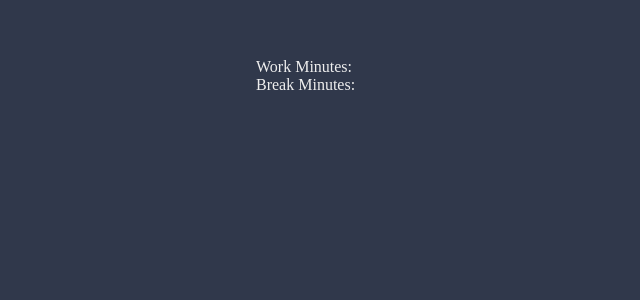
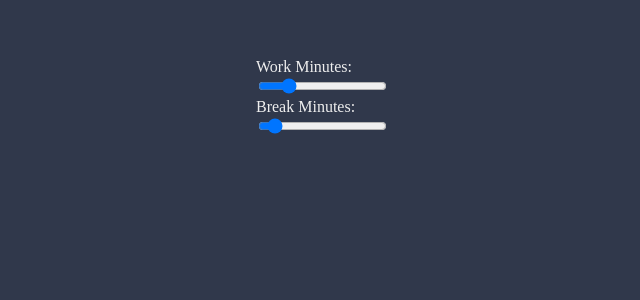
Before and after one commit to Osmosae/Pomodoro, a React (Vite) app: page / in a window 1280 px wide. Shown: the top 300 px of the page, without its empty margins (214-854 px from the left). Built offline with nearby package versions, Linux system fonts and the light colour scheme.

Commit message:
implemented sliders

```diff
--- a/src/App.jsx
+++ b/src/App.jsx
@@ -1,9 +1,21 @@
 import Settings from "./features/Settings"
+import SettingsContext from "./features/SettingsContext"
 import Timer from "./features/Timer"
 import { useState } from "react"
 const App = () => {
     const [showSettings, setShowSettings] = useState(true)
-    return <main>{showSettings ? <Settings /> : <Timer />}</main>
+    return (
+        <main>
+            <SettingsContext.Provider
+                value={{
+                    workMinutes: 25,
+                    breakMinutes: 10,
+                }}
+            >
+                {showSettings ? <Settings /> : <Timer />}
+            </SettingsContext.Provider>
+        </main>
+    )
 }
 
 export default App
--- a/src/features/Settings.jsx
+++ b/src/features/Settings.jsx
@@ -1,8 +1,18 @@
+import { useContext } from "react"
+import SettingsContext from "./SettingsContext"
+
 function Settings() {
+    const settingsInfo = useContext(SettingsContext)
     return (
         <div className="settingsPage">
             <label htmlFor="">Work Minutes: </label>
+            <div className="silderContainer">
+                <input type="range" min={1} max={120} className="slider" defaultValue={settingsInfo.workMinutes} />
+            </div>
             <label htmlFor="">Break Minutes: </label>
+            <div className="silderContainer">
+                <input type="range" min={1} max={120} className="slider" defaultValue={settingsInfo.breakMinutes} />
+            </div>
         </div>
     )
 }
--- /dev/null
+++ b/src/features/SettingsContext.jsx
@@ -0,0 +1,5 @@
+import { createContext } from "react"
+
+const SettingsContext = createContext({})
+
+export default SettingsContext
--- a/src/features/Timer.jsx
+++ b/src/features/Timer.jsx
@@ -5,7 +5,7 @@ import PauseButton from "./PauseButton"
 import SettingsButton from "./SettingsButton"
 
 function Timer() {
-    const percentage = 10
+    const percentage = 20
     return (
         <div>
             <CircularProgressbar
@@ -25,7 +25,7 @@ function Timer() {
                     // Colors
                     pathColor: `rgba(199, 62, 62, ${percentage / 100})`,
                     textColor: "#eee",
-                    trailColor: "rgba(255, 255, 255, 0.2)",
+                    trailColor: `rgba(120, 120, 120, ${percentage / 100})`,
                     backgroundColor: "#00ff11",
                 })}
             />
```
